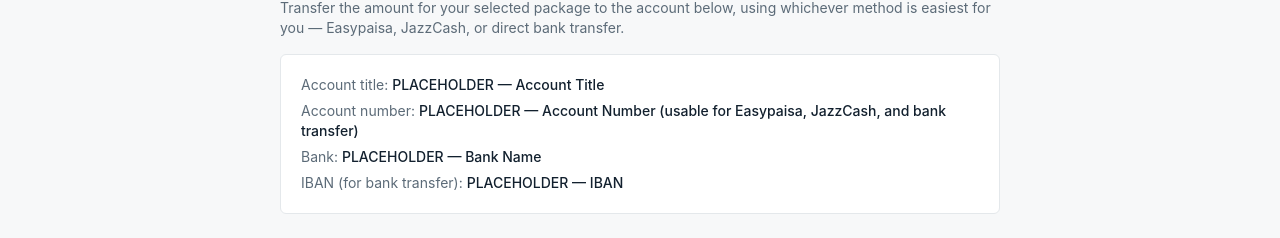
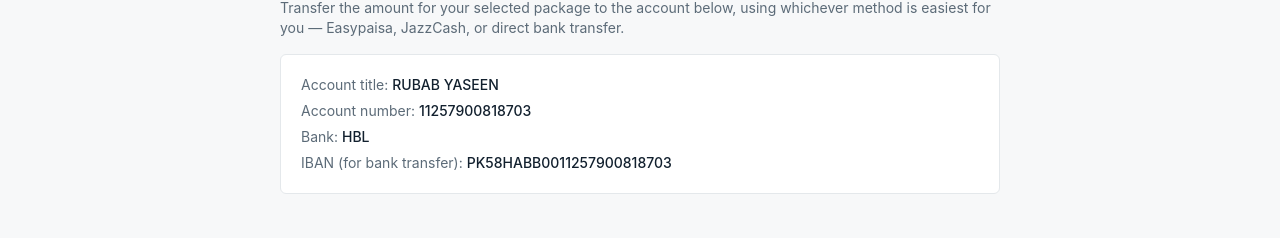
Before and after one commit to MHamzaNajam/optoacademy, a Next.js app: page /contact in a window 1280 px wide. Shown: the part 315-553 px from the top of the page. Built offline with nearby package versions, Linux system fonts and the light colour scheme; no server answers.

Commit message:
Update page.tsx

```diff
--- a/app/(marketing)/contact/page.tsx
+++ b/app/(marketing)/contact/page.tsx
@@ -15,10 +15,10 @@ const WHATSAPP_NUMBER = "+92 317 4297669";
 const WHATSAPP_LINK = `https://wa.me/${WHATSAPP_NUMBER.replace(/[^0-9]/g, "")}`;
 const CONTACT_EMAIL = "optoacadmy1@gmail.com";
 
-const ACCOUNT_TITLE = "PLACEHOLDER — Account Title";
-const ACCOUNT_NUMBER = "PLACEHOLDER — Account Number (usable for Easypaisa, JazzCash, and bank transfer)";
-const BANK_NAME = "PLACEHOLDER — Bank Name";
-const BANK_IBAN = "PLACEHOLDER — IBAN";
+const ACCOUNT_TITLE = "RUBAB YASEEN";
+const ACCOUNT_NUMBER = "11257900818703";
+const BANK_NAME = "HBL";
+const BANK_IBAN = "PK58HABB0011257900818703";
 
 function ContactContent() {
   const searchParams = useSearchParams();
```
